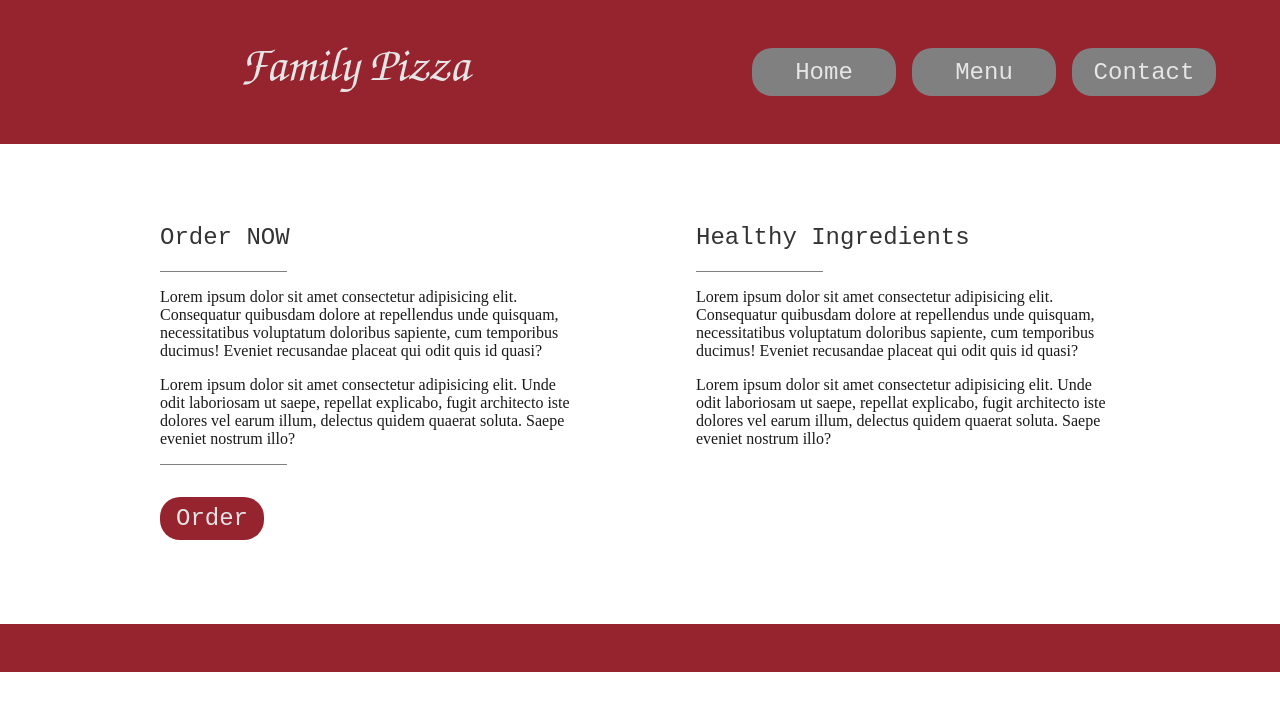
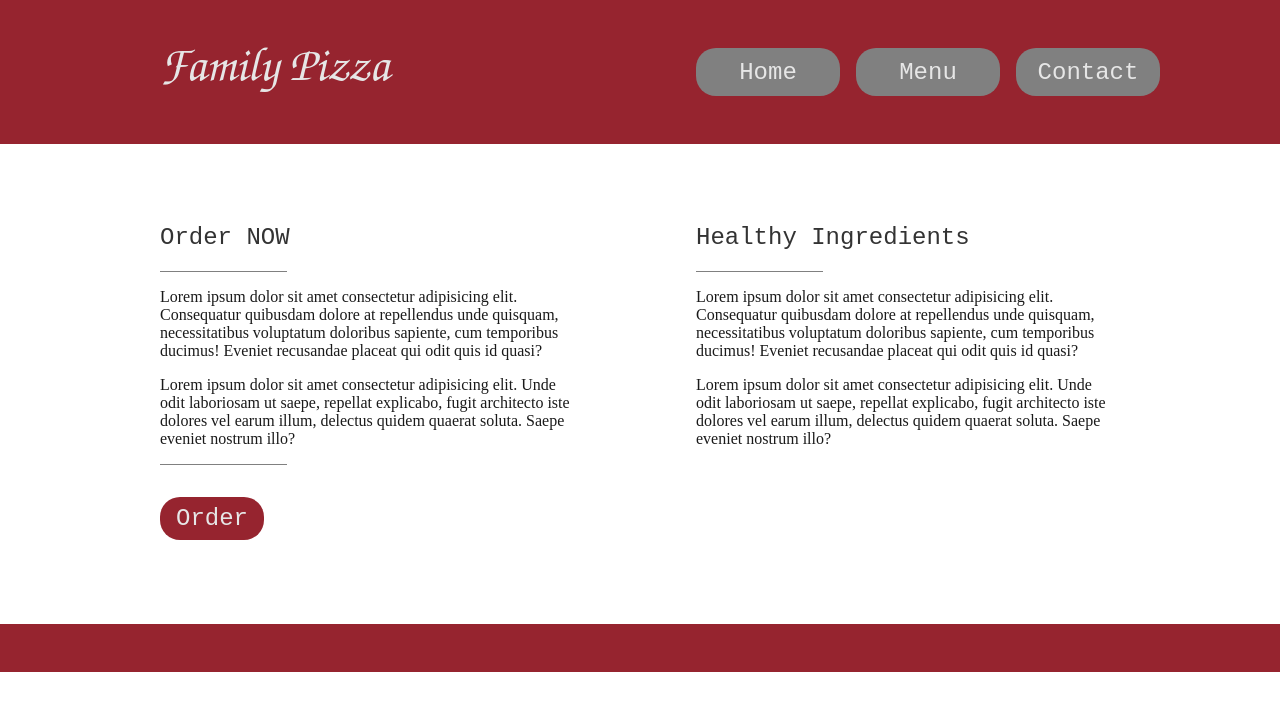
Before and after one commit to AngryWeather/RestaurantPage, a website built with webpack: page dist/index.html in a window 1280 px wide. Built offline with nearby package versions, Linux system fonts and the light colour scheme.

Commit message:
Change heading margin

```diff
--- a/src/styles/style.css
+++ b/src/styles/style.css
@@ -36,7 +36,7 @@ body {
 }
 
 .button-container {
-    margin-right: 1rem;
+    margin-right: 3rem;
     width: 50%;
 }
 
@@ -45,7 +45,7 @@ body {
     color: #e6e6e6;
     font-family: Z003;
     font-size: 3rem;
-    margin-left: 15rem;
+    margin-left: 10rem;
 }
 
 .home-div {
```
